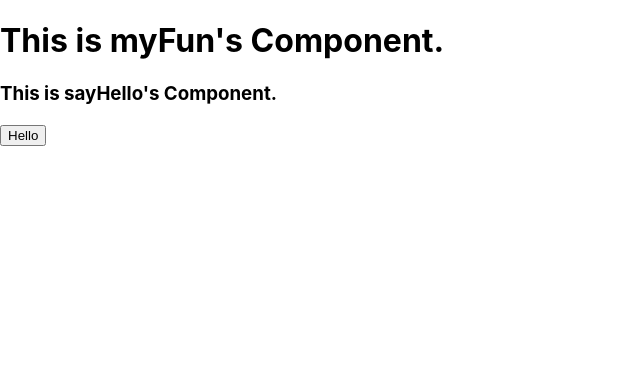
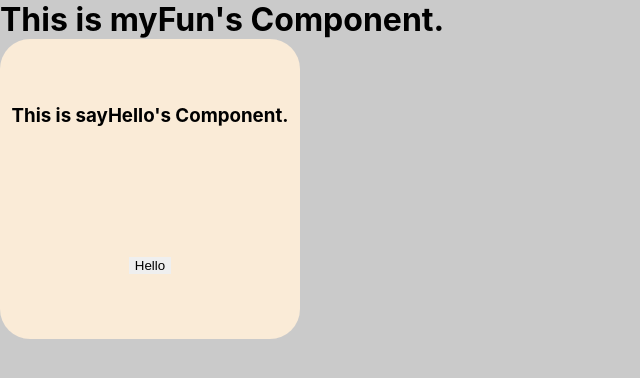
Before and after one commit to pavelFaraday/React-JS, a React (Create React App) app in the folder react-lessons/: page / in a window 1280 px wide. Shown: the top 378 px of the page, without its empty margins (0-640 px from the left). Built offline with nearby package versions, Linux system fonts and the light colour scheme.

Commit message:
React Lessons | add CSS Styles to components

```diff
--- a/react-lessons/src/App.css
+++ b/react-lessons/src/App.css
@@ -1,38 +1,15 @@
-.App {
-  text-align: center;
+.height_App {
+	height: 100vh;
+	background-color: rgb(202, 202, 202);
 }
 
-.App-logo {
-  height: 40vmin;
-  pointer-events: none;
+.bordRed {
+	width: 300px;
+	height: 300px;
+	display: flex;
+	background-color: antiquewhite;
+	border-radius: 30px;
+	flex-direction: column;
+	justify-content: space-around;
+	align-items: center;
 }
-
-@media (prefers-reduced-motion: no-preference) {
-  .App-logo {
-    animation: App-logo-spin infinite 20s linear;
-  }
-}
-
-.App-header {
-  background-color: #282c34;
-  min-height: 100vh;
-  display: flex;
-  flex-direction: column;
-  align-items: center;
-  justify-content: center;
-  font-size: calc(10px + 2vmin);
-  color: white;
-}
-
-.App-link {
-  color: #61dafb;
-}
-
-@keyframes App-logo-spin {
-  from {
-    transform: rotate(0deg);
-  }
-  to {
-    transform: rotate(360deg);
-  }
-}
--- a/react-lessons/src/App.js
+++ b/react-lessons/src/App.js
@@ -4,7 +4,7 @@ import Hello from './sayHello';
 
 function myFun() {
   return (
-    <div>
+    <div className='height_App'>
       <h1>This is myFun's Component.</h1>
       <Hello/>
     </div>
--- a/react-lessons/src/index.css
+++ b/react-lessons/src/index.css
@@ -1,13 +1,19 @@
+* {
+	margin: 0;
+	border: 0;
+	box-sizing: border-box;
+}
+
 body {
-  margin: 0;
-  font-family: -apple-system, BlinkMacSystemFont, 'Segoe UI', 'Roboto', 'Oxygen',
-    'Ubuntu', 'Cantarell', 'Fira Sans', 'Droid Sans', 'Helvetica Neue',
-    sans-serif;
-  -webkit-font-smoothing: antialiased;
-  -moz-osx-font-smoothing: grayscale;
+	margin: 0;
+	font-family: -apple-system, BlinkMacSystemFont, "Segoe UI", "Roboto",
+		"Oxygen", "Ubuntu", "Cantarell", "Fira Sans", "Droid Sans",
+		"Helvetica Neue", sans-serif;
+	-webkit-font-smoothing: antialiased;
+	-moz-osx-font-smoothing: grayscale;
 }
 
 code {
-  font-family: source-code-pro, Menlo, Monaco, Consolas, 'Courier New',
-    monospace;
+	font-family: source-code-pro, Menlo, Monaco, Consolas, "Courier New",
+		monospace;
 }
--- a/react-lessons/src/sayHello.js
+++ b/react-lessons/src/sayHello.js
@@ -1,4 +1,5 @@
 import React from 'react';
+import './App.css';
 
 function Hello() {
     const sayHello = () => {
@@ -6,7 +7,7 @@ function Hello() {
     };
 
     return (
-      <div>
+      <div className='bordRed'>
         <h3>This is sayHello's Component.</h3>
         <button onClick={sayHello}>Hello</button>
       </div>
```
Also changed, not shown: 2 other files (tests, documents, lock files or other folders).
